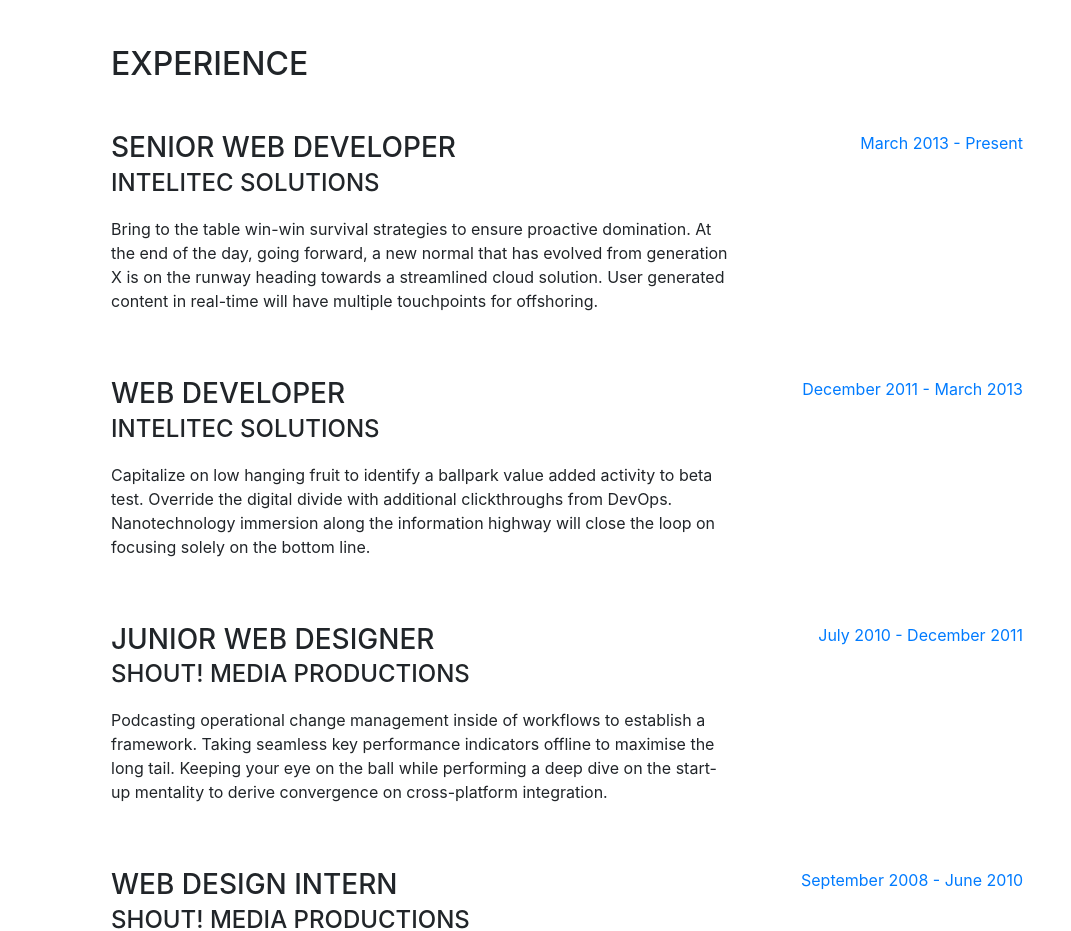
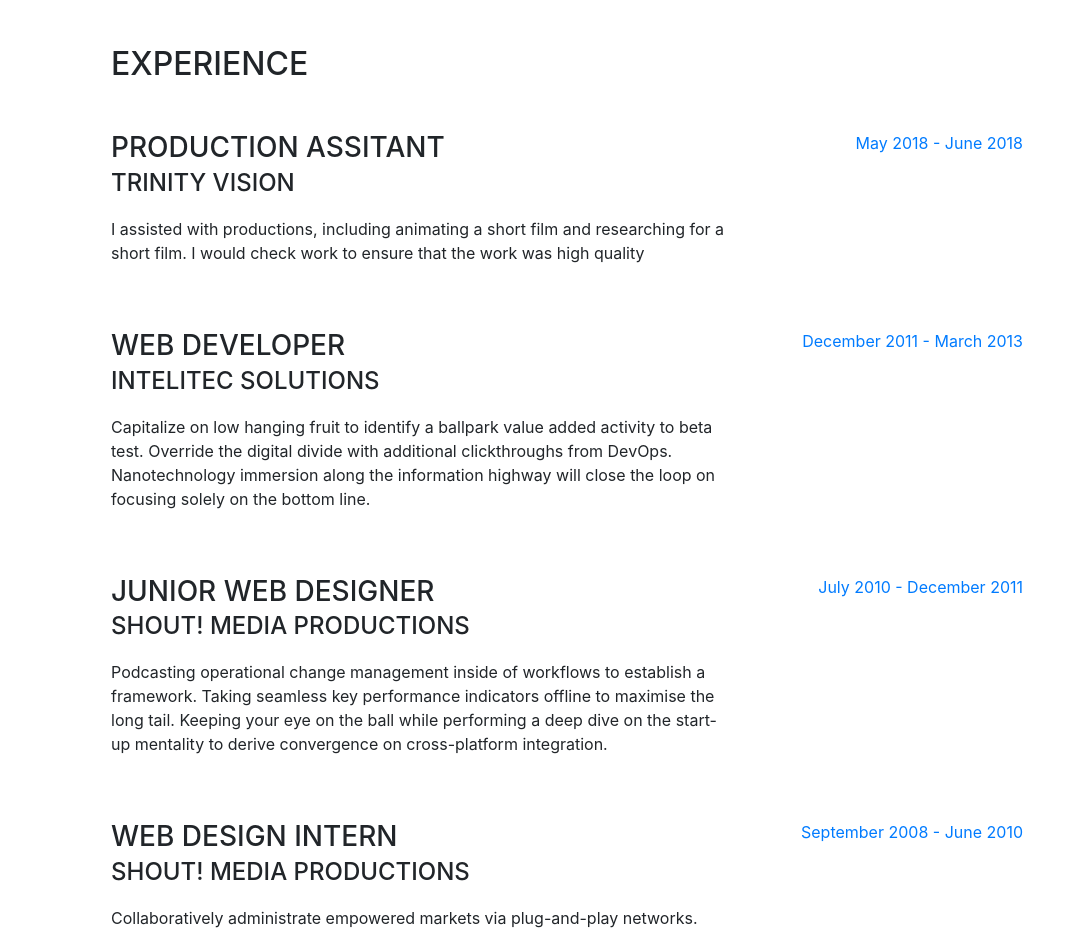
Before and after one commit to alisonhill/alisonhill.github.io, a website with bundled scripts: page index.html in a window 1280 px wide. Shown: the part 804-1735 px from the top of the page, without its empty margins (209-1280 px from the left). Built offline with nearby package versions, Linux system fonts and the light colour scheme; a web font is replaced by a local one.

Commit message:
Update index.html

```diff
--- a/index.html
+++ b/index.html
@@ -95,12 +95,12 @@
 
           <div class="resume-item d-flex flex-column flex-md-row mb-5">
             <div class="resume-content mr-auto">
-              <h3 class="mb-0">Senior Web Developer</h3>
-              <div class="subheading mb-3">Intelitec Solutions</div>
-              <p>Bring to the table win-win survival strategies to ensure proactive domination. At the end of the day, going forward, a new normal that has evolved from generation X is on the runway heading towards a streamlined cloud solution. User generated content in real-time will have multiple touchpoints for offshoring.</p>
+              <h3 class="mb-0">Production Assitant</h3>
+              <div class="subheading mb-3">Trinity Vision</div>
+              <p>I assisted with productions, including animating a short film and researching for a short film. I would check work to ensure that the work was high quality</p>
             </div>
             <div class="resume-date text-md-right">
-              <span class="text-primary">March 2013 - Present</span>
+              <span class="text-primary">May 2018 - June 2018</span>
             </div>
           </div>
 
```
